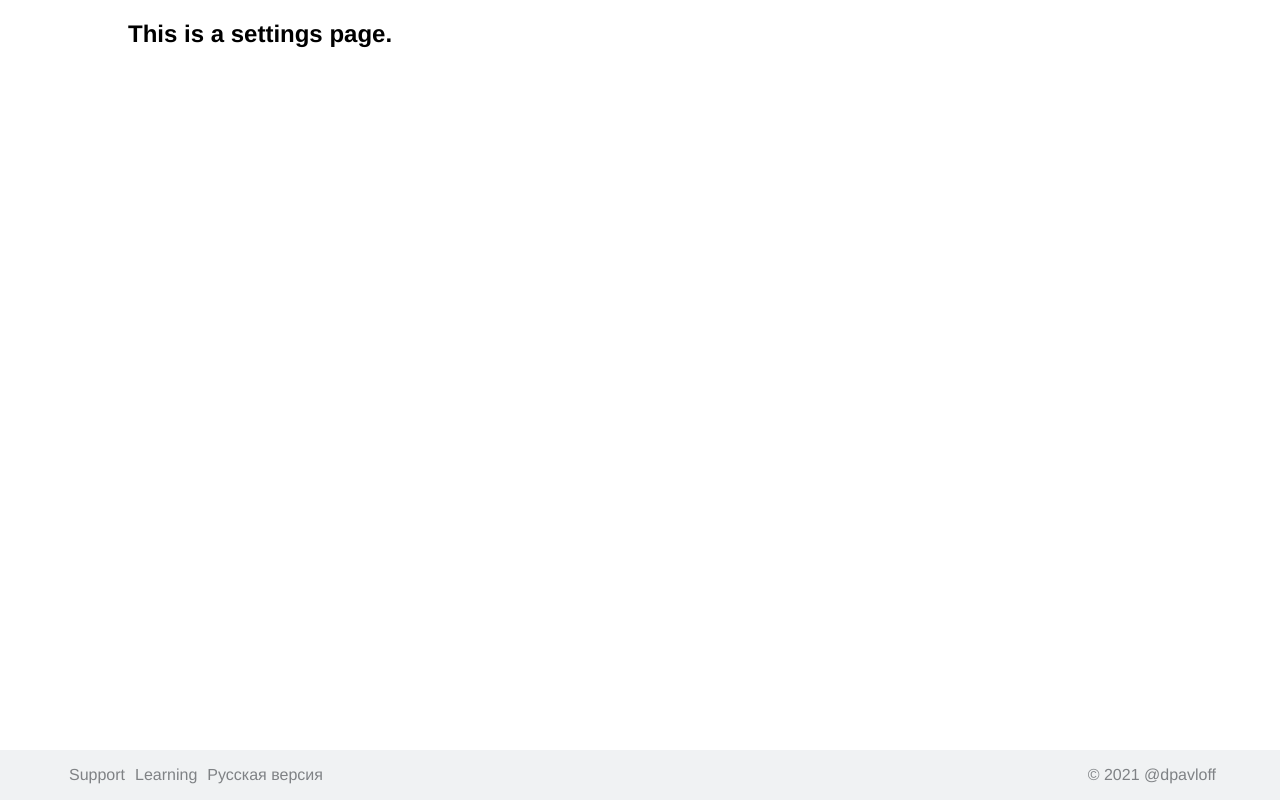
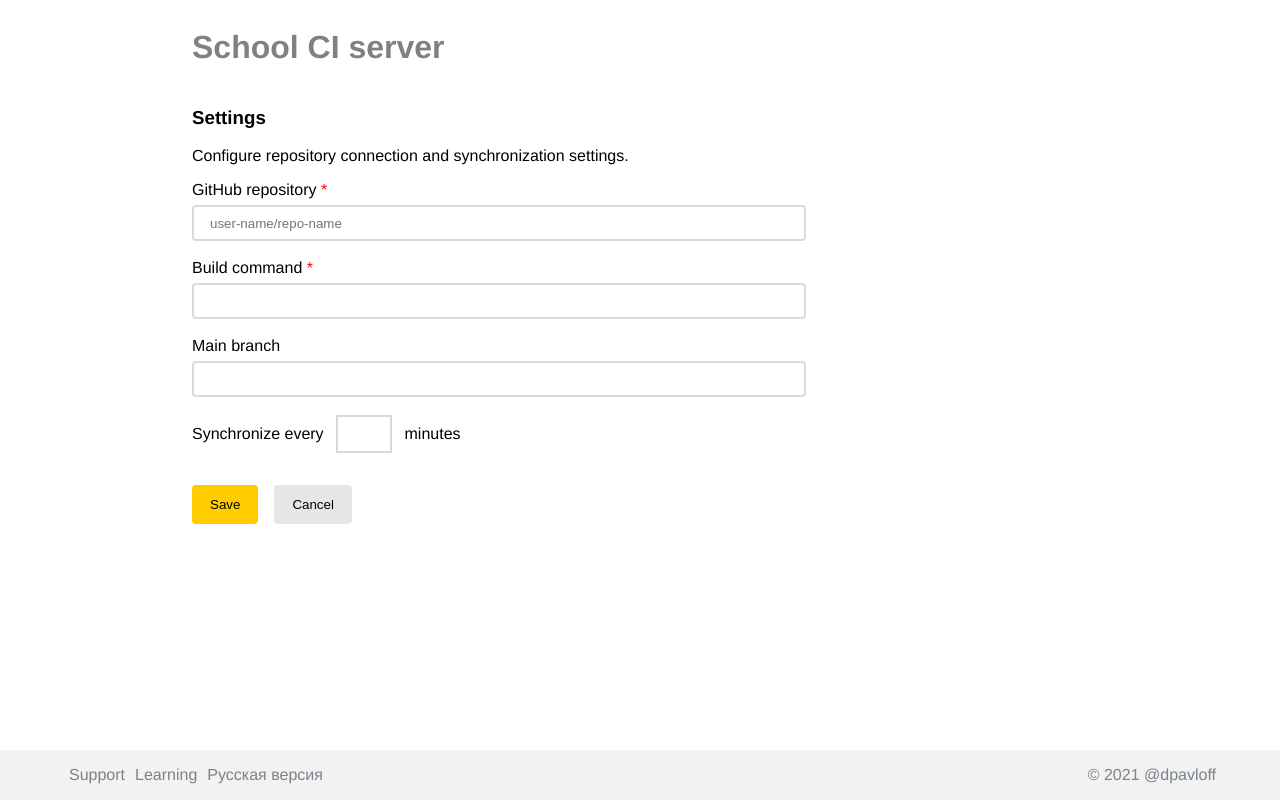
Before and after one commit to dpavloff/build-history-layout, a React (Create React App) app: page /settings in a window 1280 px wide. Built offline with nearby package versions, Linux system fonts and the light colour scheme; a web font is replaced by a local one.

Commit message:
Added settings layout

```diff
--- a/src/components/YandexButton.jsx
+++ b/src/components/YandexButton.jsx
@@ -5,6 +5,7 @@ const YandexButton = ({
   label = "button",
   onClick,
   icon,
+  isGray,
   isDisabled = false,
 }) => {
   const [hover, setHover] = useState(false);
@@ -19,16 +20,16 @@ const YandexButton = ({
   };
 
   let enabled = {
-    backgroundColor: "#fc0",
+    backgroundColor: isGray ? "#E6E6E6" : "#fc0",
     cursor: "pointer",
   };
 
   let hovered = {
-    backgroundColor: "#F2C200",
+    backgroundColor: isGray ? "#DBDBDB" : "#F2C200",
   };
 
   let focused = {
-    border: "2px solid #B38F00",
+    border: isGray ? "2px solid #B3B3B3" : "2px solid #B38F00",
   };
 
   let disabled = {
--- a/src/pages/Home.jsx
+++ b/src/pages/Home.jsx
@@ -3,18 +3,23 @@ import YandexButton from "../components/YandexButton";
 
 import instruments from "../static/images/instruments.svg";
 import cog from "../static/images/cog.svg";
+import { Link } from "react-router-dom";
 
 function Home() {
   return (
     <div className="history-page">
       <header className="history-header">
-        <h2>School CI server</h2>
-        <YandexButton label={"Settings"} icon={cog} />
+        <h1>School CI server</h1>
+        <Link to="/settings">
+          <YandexButton label={"Settings"} isGray={true} icon={cog} />
+        </Link>
       </header>
       <div className="history-content">
         <img src={instruments} alt="logo" />
         <p>Configure repository connection and synchronization settings</p>
-        <YandexButton label={"Open settings"} />
+        <Link to="/settings">
+          <YandexButton label={"Open settings"} />
+        </Link>
       </div>
     </div>
   );
--- a/src/pages/Settings.jsx
+++ b/src/pages/Settings.jsx
@@ -1,5 +1,36 @@
+import { Link } from 'react-router-dom';
+import '../styles/settings.css';
+import YandexButton from '../components/YandexButton';
+
 function Settings() {
-  return <h2>This is a settings page.</h2>;
+  return (
+    <form className="settings-form">
+      <header className="settings-header">
+        <h1>School CI server</h1>
+      </header>
+      <div className="settings-info">
+        <h3>Settings</h3>
+        <p className="text-gray">Configure repository connection and synchronization settings.</p>
+      </div>
+      <label htmlFor="git-repo">GitHub repository <span className="asterisk"> *</span></label>
+      <input type="text" name="git-repo" placeholder="user-name/repo-name" required />
+
+      <label htmlFor="build-command">Build command <span className="asterisk"> *</span></label>
+      <input type="text" name="build-command" required />
+
+      <label htmlFor="branch">Main branch</label>
+      <input type="text" name="branch" required />
+      <div>
+        <span>Synchronize every </span> <input type="number" name="sync-min" id="sync-min" /><span> minutes</span>
+      </div>
+      <div className="buttons">
+        <YandexButton label={"Save"} />
+        <Link to="/home">
+          <YandexButton label={"Cancel"} isGray="true" />
+        </Link>
+      </div>
+    </form>
+  );
 }
 
 export default Settings;
--- a/src/styles/home.css
+++ b/src/styles/home.css
@@ -5,8 +5,11 @@
 }
 
 .history-header {
+  color: #7F8285;
   display: flex;
   padding-top: 0.5rem;
+  padding-left: 4rem;
+  padding-right: 4rem;
   justify-content: space-between;
   align-items: center;
 }
@@ -22,3 +25,7 @@
   text-align: center;
   max-width: 15rem;
 }
+
+@media screen and (max-width: 840px) {
+
+}
--- /dev/null
+++ b/src/styles/settings.css
@@ -0,0 +1,71 @@
+.settings-form {
+    display: flex;
+    flex-direction: column;
+    padding-left: 4rem;
+    width: 60%;
+}
+
+.settings-form p {
+    margin-top: 0;
+}
+
+.asterisk {
+    color: red;
+}
+
+.settings-header {
+    display: flex;
+    padding-top: 0.5rem;
+    align-items: center;
+    color: #7F8285;
+}
+
+.text-grey {
+    color: #7F8285;
+}
+
+.settings-form input[type="text"] {
+    height: 2rem;
+    margin: 6px 0 18px 0;
+    padding: 0 1rem;
+    border-radius: 4px;
+    border: 2px solid #D9D9D9;
+}
+
+.settings-form input[type="number"] {
+    width: 3rem;
+    height: 2rem;
+    margin: 0 0.5rem;
+    border: 2px solid #D9D9D9;
+    text-align: center;
+    -moz-appearance: textfield;
+}
+
+input[type=number]::-webkit-inner-spin-button,
+input[type=number]::-webkit-outer-spin-button {
+  -webkit-appearance: none;
+  margin: 0;
+}
+
+.settings-form .buttons {
+    margin: 2rem 0;
+    display: flex;
+    gap: 1rem;
+}
+
+@media screen and (max-width: 840px) {
+    .settings-form {
+        padding: 0;
+        margin: 0 1rem;
+        width: 90%;
+    }
+
+    .buttons {
+        flex-direction: column;
+        align-items: center;
+    }
+
+    .buttons button, .buttons a {
+        width: 100%;
+    }
+}
--- a/src/styles/yandexbutton.module.css
+++ b/src/styles/yandexbutton.module.css
@@ -1,5 +1,5 @@
 .btn {
   padding: 10px 16px; /* change later */
-  border: 0px;
+  border: 2px solid transparent;
   border-radius: 4px;
 }
```
